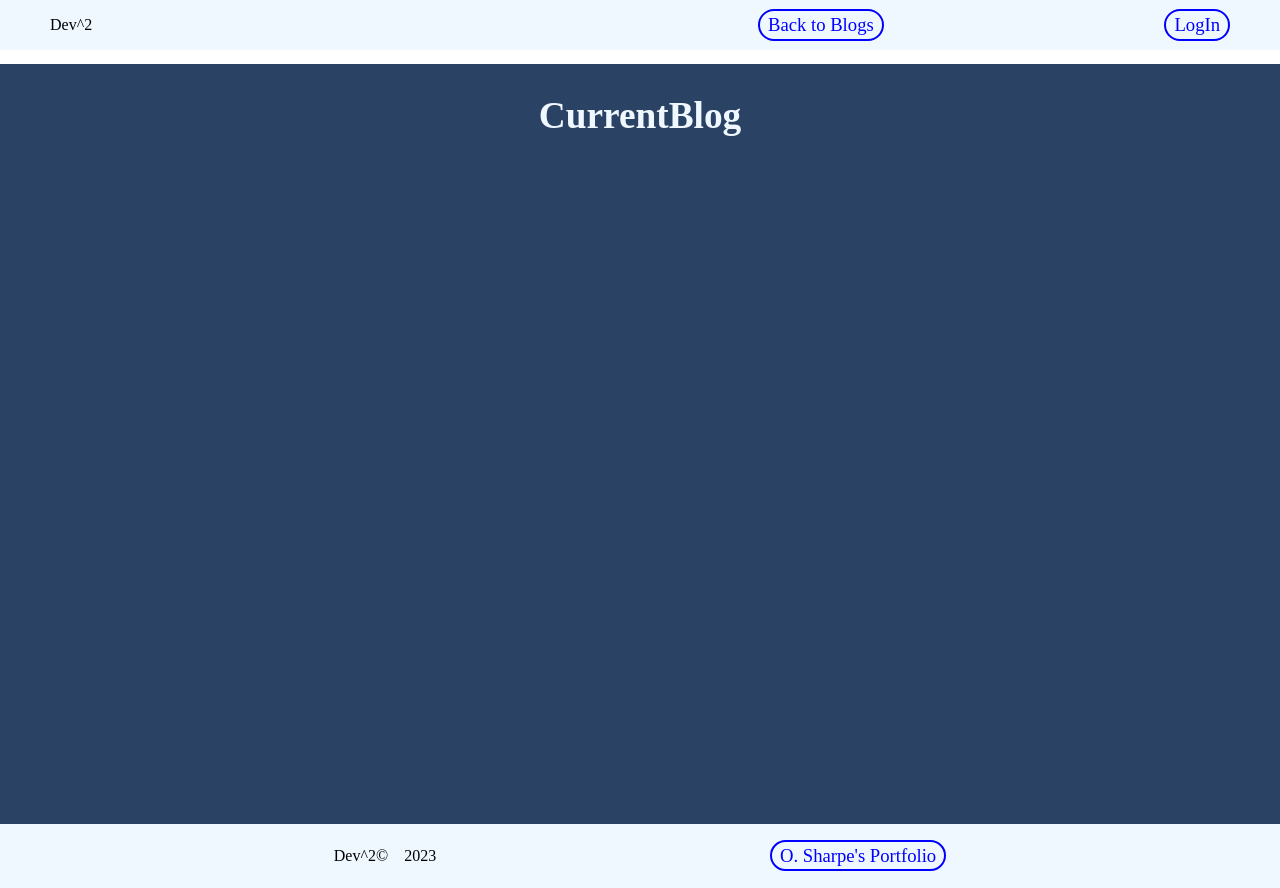
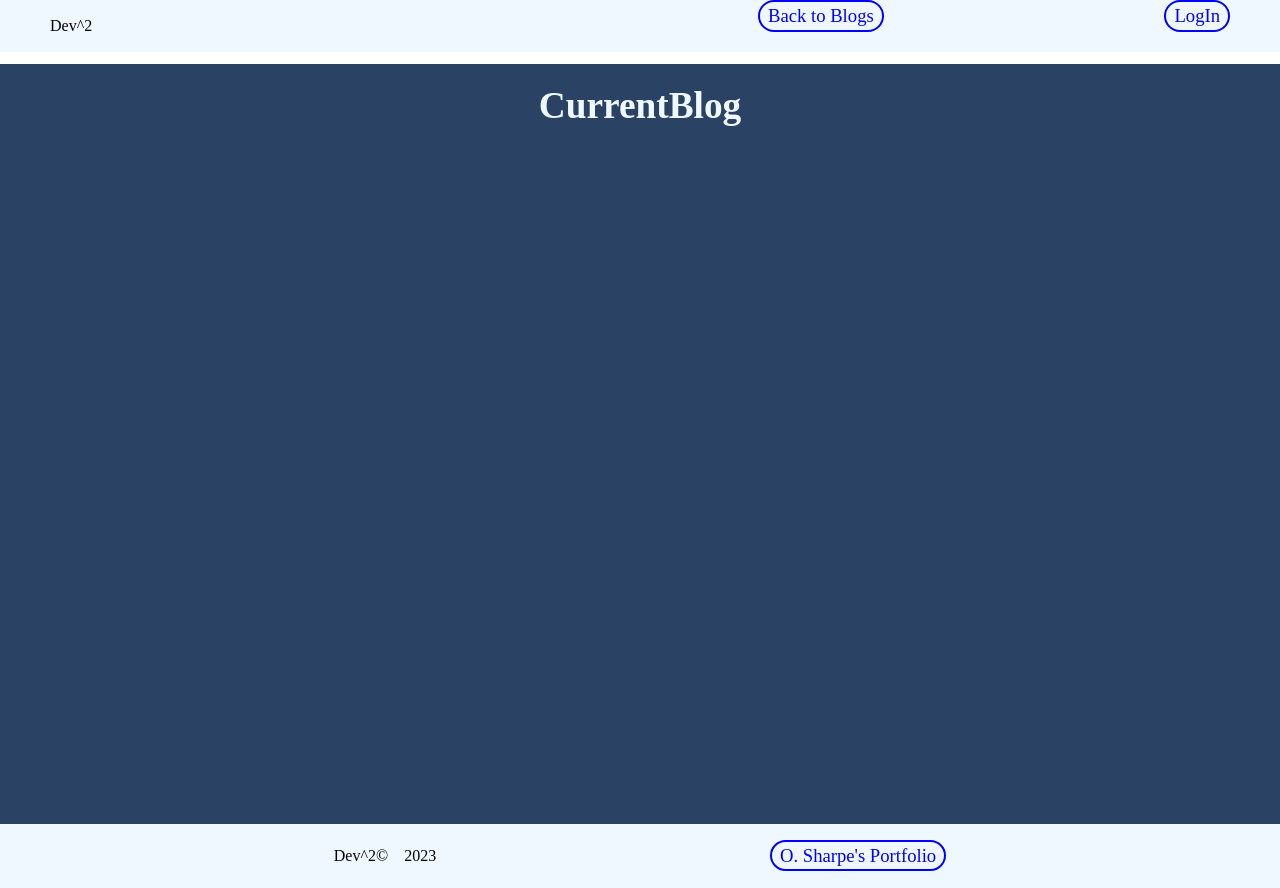
Before and after one commit to OSharpe001/dev_squared_app, a React (Create React App) app in the folder frontend/: page /blog in a window 1280 px wide. Built offline with nearby package versions, Linux system fonts and the light colour scheme.

Commit message:
general padding /margin changes

```diff
--- a/frontend/src/index.css
+++ b/frontend/src/index.css
@@ -10,6 +10,7 @@ button, .button {
   font-size: 14pt;
   color: black;
   padding: 3px 8px;
+  margin-bottom: 20px;
   width: 16ch;
   color: blue;
   text-decoration: none;
@@ -32,8 +33,7 @@ button:active, .button:active {
 .title {
   text-align: center;
   margin: 0;
-  padding: 30px 0 50px;
-  /* margin-top: ; */
+  padding: 20px 0 30px;
   font-size: 28pt;
 }
 .underlined {
@@ -184,6 +184,7 @@ header nav {
   min-height: 95vh;
   color: aliceblue;
   background-color: #2A4365;
+  padding: 0 30px;
 }
 
 /* LOGIN PAGE STYLES */
@@ -199,6 +200,7 @@ header nav {
   min-height: 95vh;
   color: aliceblue;
   background-color: #2A4365;
+  padding: 0 30px;
 }
 
 /* CURRENT BLOG PAGE STYLES */
@@ -206,6 +208,7 @@ header nav {
   min-height: 95vh;
   color: aliceblue;
   background-color: #2A4365;
+  padding: 0 30px;
 }
 
 /* FOOTER STYLES */
```
